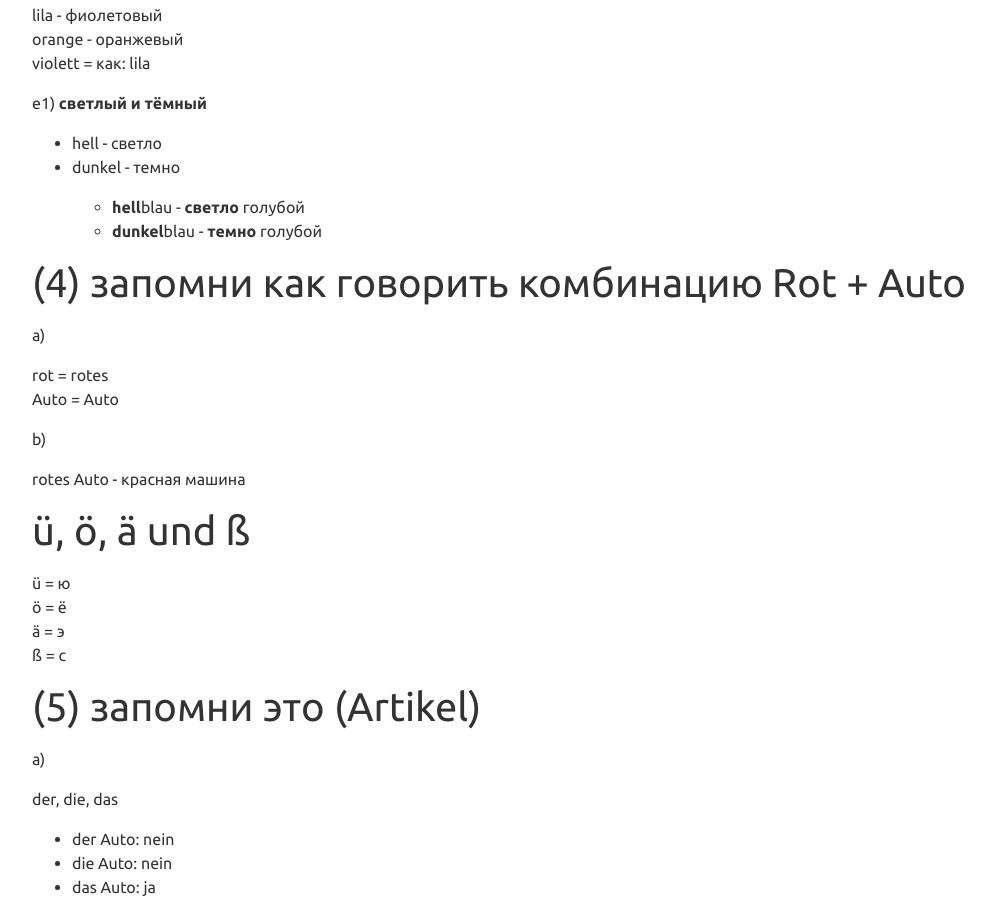
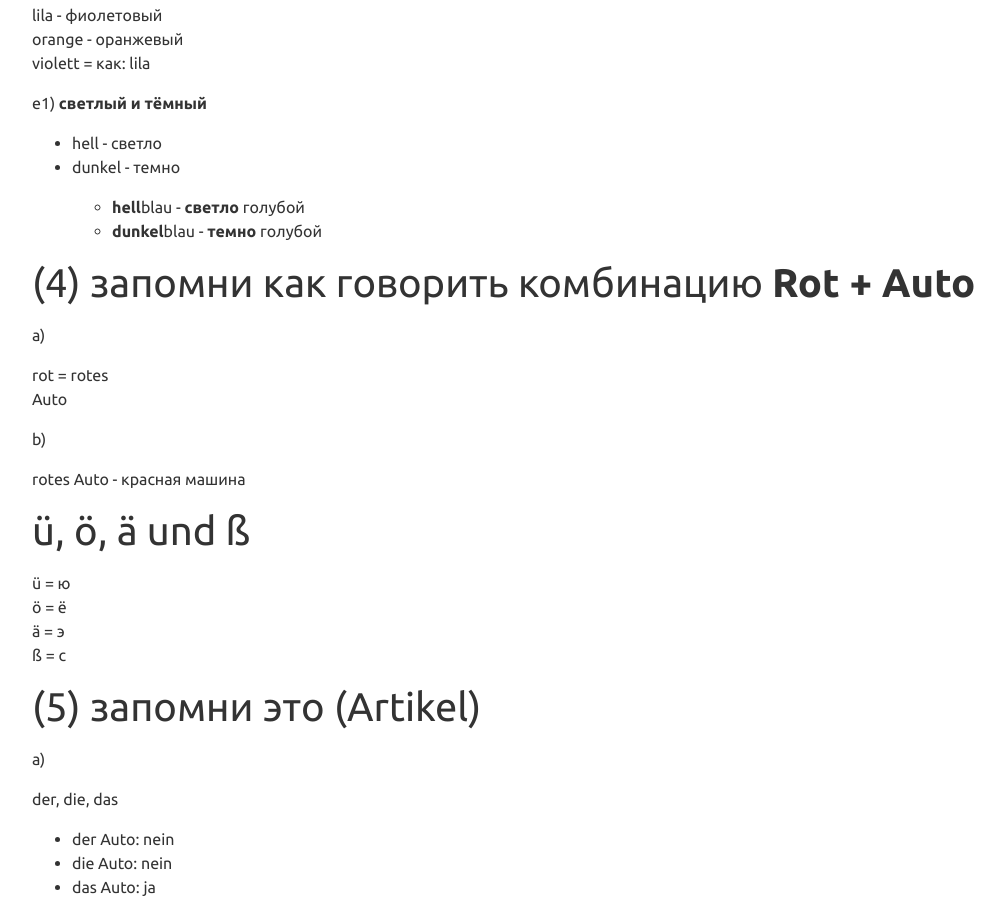
Before and after one commit to viktor-chiarcos/viktor-chiarcos.github.io, a Jekyll site: the page built from _pages/ivan/index.md, in a window 1280 px wide and 900 px high, scrolled down 3187 px. Shown: the whole window, without its empty margins (53-1058 px from the left). Built offline with Jekyll 4.4.1, drawn with Linux system fonts in a browser that asks for light colours.

Commit message:
index.md aktualisieren

```diff
--- a/_pages/ivan/index.md
+++ b/_pages/ivan/index.md
@@ -147,11 +147,11 @@ e1) **светлый и тёмный**
 	- **hell**blau - **светло** голубой
 	- **dunkel**blau - **темно** голубой
 
-# (4) запомни как говорить комбинацию Rot + Auto
+# (4) запомни как говорить комбинацию **Rot + Auto**
 a)
 
 rot = rotes\
-Auto = Auto
+Auto
 
 b)
 
```
